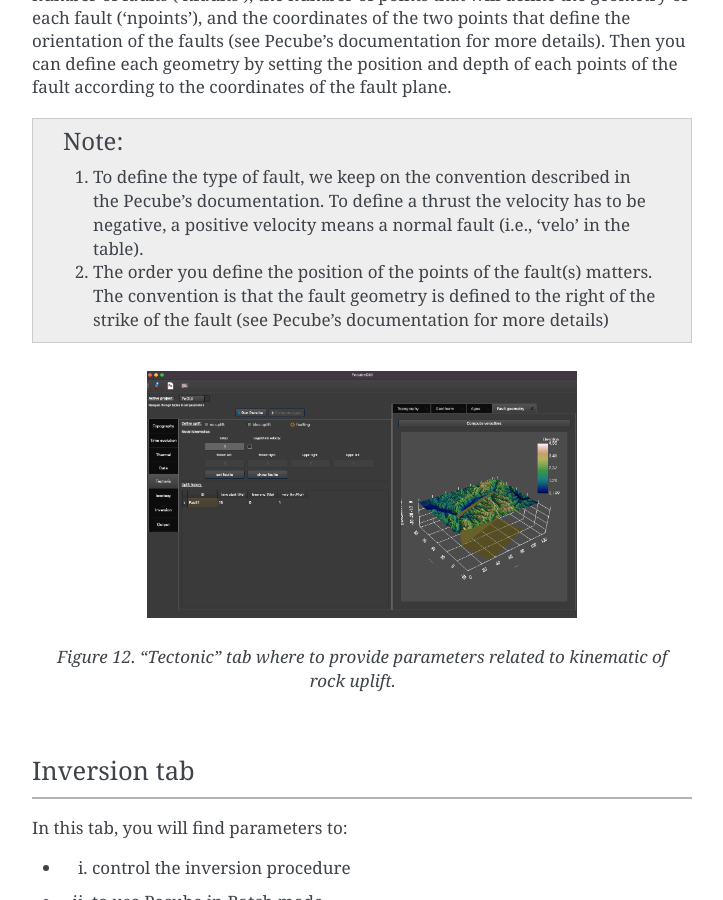
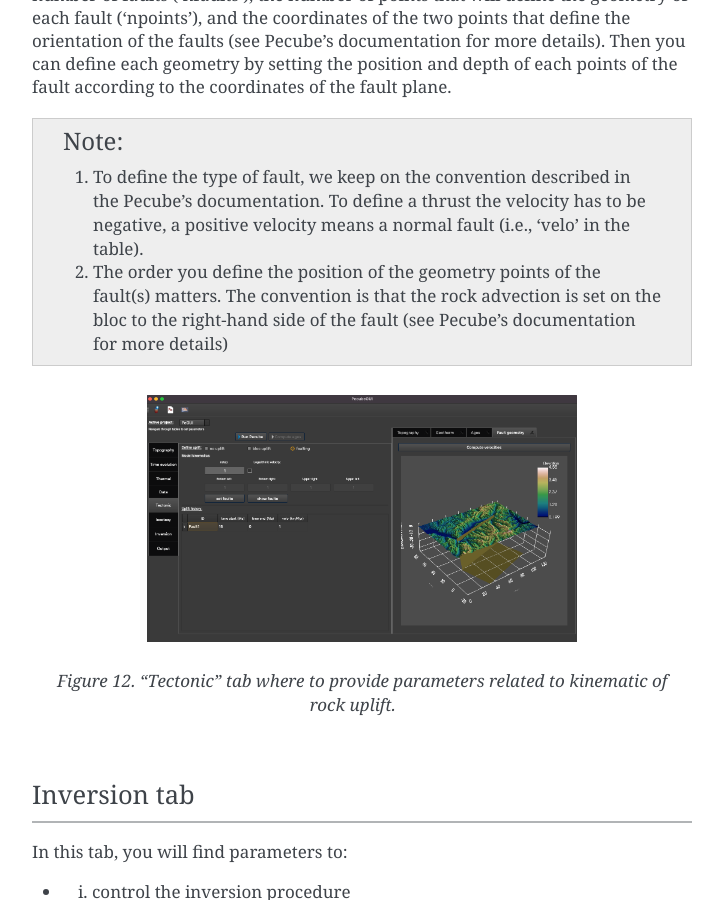
Before and after one commit to MBernAca/PecubeGUI_Doc, a Sphinx documentation site: the page built from docs/source/Usage.rst, in a window 1280 px wide and 900 px high, scrolled down 12526 px. Shown: the whole window, without its empty margins (388-1111 px from the left). Built offline with Sphinx 7.4.7, drawn with Linux system fonts in a browser that asks for light colours.

Commit message:
Update Usage.rst

```diff
--- a/docs/source/Usage.rst
+++ b/docs/source/Usage.rst
@@ -258,7 +258,7 @@ Tectonic tab
 
 .. note::
   (1) To define the type of fault, we keep on the convention described in the Pecube's documentation. To define a thrust the velocity has to be negative, a positive velocity means a normal fault (i.e., 'velo' in the table).
-  (2) The order you define the position of the points of the fault(s) matters. The convention is that the fault geometry is defined to the right of the strike of the fault (see Pecube's documentation for more details)
+  (2) The order you define the position of the geometry points of the fault(s) matters. The convention is that the rock advection is set on the bloc to the right-hand side of the fault (see Pecube's documentation for more details)
 
 .. figure:: ../images/Tectonic_tab.png
   :scale: 30
```
